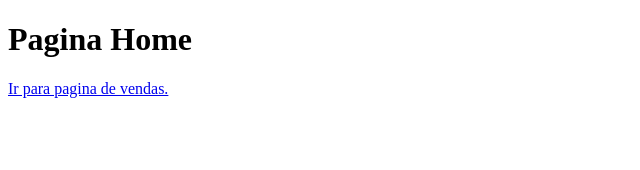
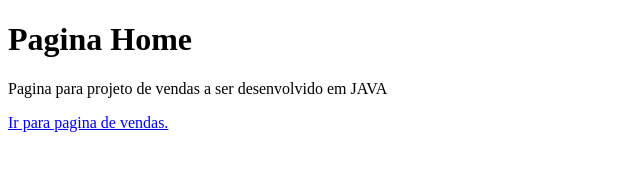
Before and after one commit to ljstecnologia/testegithub, a plain HTML site: page index.html in a window 1280 px wide. Shown: the whole page, without its empty margins (0-640 px from the left). Drawn offline with Linux system fonts and the light colour scheme.

Commit message:
Acrescentado uma informação para desenvolvimento

```diff
--- a/index.html
+++ b/index.html
@@ -7,6 +7,7 @@
   </head>
   <body>
     <h1>Pagina Home</h1>
+    <p>Pagina para projeto de vendas a ser desenvolvido em JAVA</p>
     <a href="vendas.html">Ir para pagina de vendas.</a>
   </body>
 </html>
```
